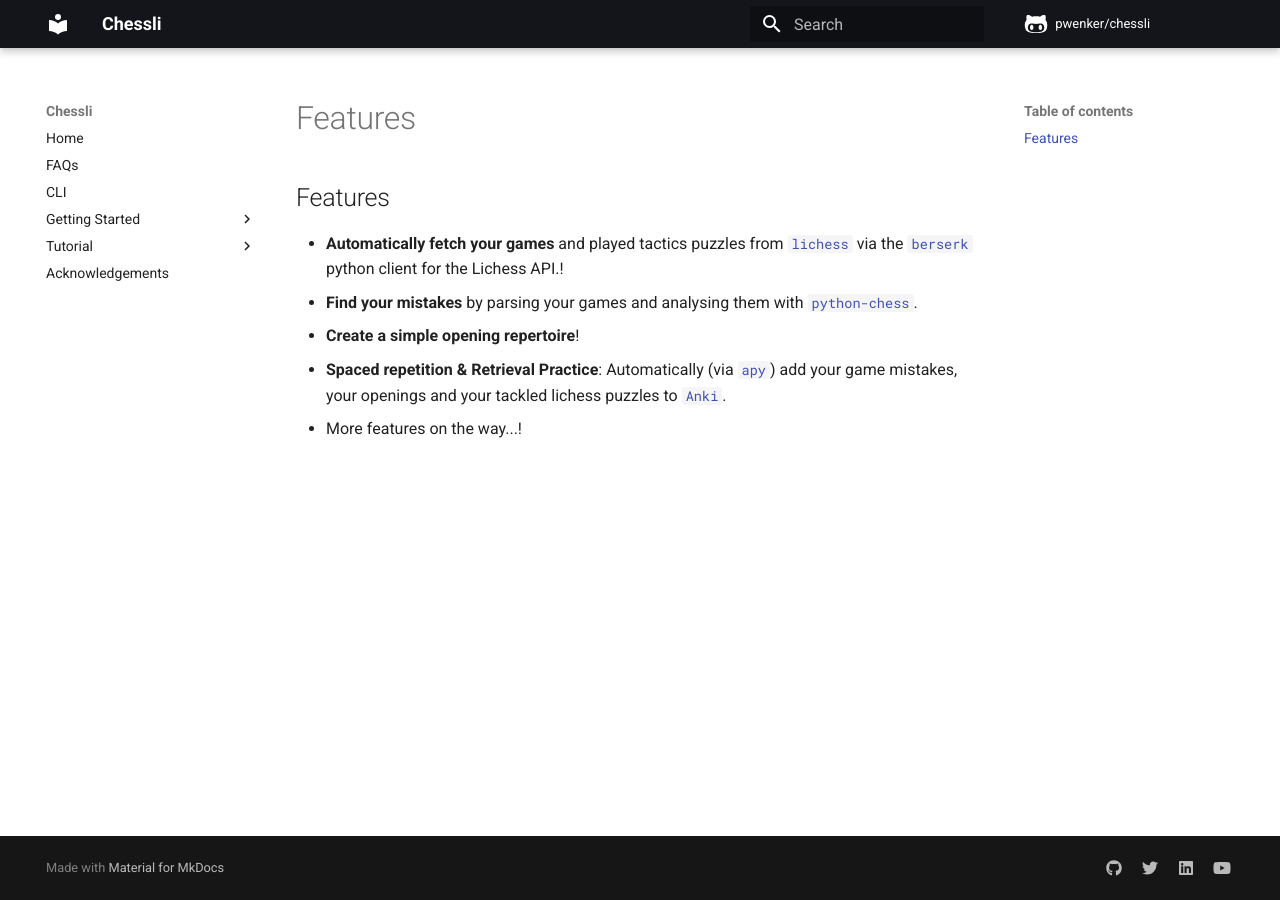
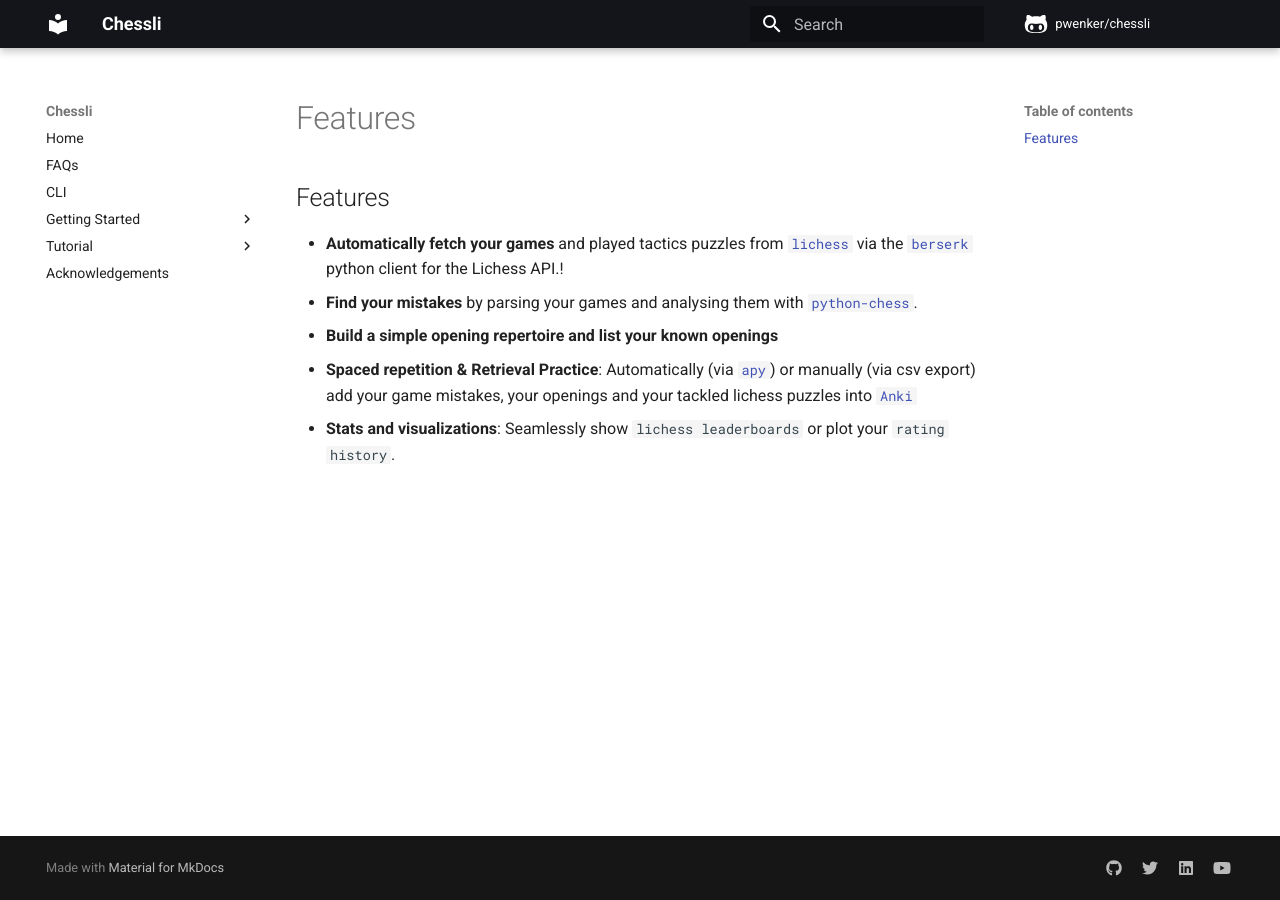
Before and after one commit to pwenker/chessli, an MkDocs documentation site: the page built from docs/features.md, in a window 1280 px wide. Built offline with MkDocs 1.6.1 and Material for MkDocs 9.7.7, drawn with Linux system fonts in a browser that asks for light colours; comment, search, counter and statistics services are not loaded.

Commit message:
update docs

```diff
--- a/docs/features.md
+++ b/docs/features.md
@@ -14,6 +14,6 @@
 
 - **Automatically fetch your games** and played tactics puzzles from [`lichess`](https://www.lichess.org) via the [`berserk`](https://github.com/rhgrant10/berserk) python client for the Lichess API.!
 - **Find your mistakes** by parsing your games and analysing them with [`python-chess`](https://github.com/niklasf/python-chess).
-- **Create a simple opening repertoire**!
-- **Spaced repetition & Retrieval Practice**: Automatically  (via [`apy`](https://github.com/lervag/apy)) add your game mistakes, your openings and your tackled lichess puzzles to [`Anki`](https://apps.ankiweb.net/).
-- More features on the way...!
+- **Build a simple opening repertoire and list your known openings**
+- **Spaced repetition & Retrieval Practice**: Automatically (via [`apy`](https://github.com/lervag/apy)) or manually (via csv export) add your game mistakes, your openings and your tackled lichess puzzles into [`Anki`](https://apps.ankiweb.net/)
+- **Stats and visualizations**: Seamlessly show `lichess leaderboards` or plot your `rating history`.
--- a/mkdocs.yml
+++ b/mkdocs.yml
@@ -32,7 +32,7 @@
     - extra
 
 nav:
-- Home: 'home.md'
+- Home: 'index.md'
 - FAQs: 'faqs.md'
 - CLI: 'cli.md'
 - Getting Started:
```
Also changed, not shown: docs/home.md (deleted, +0 -40 lines), docs/index.md (+1 -1 lines), readme.md (+5 -5 lines).
